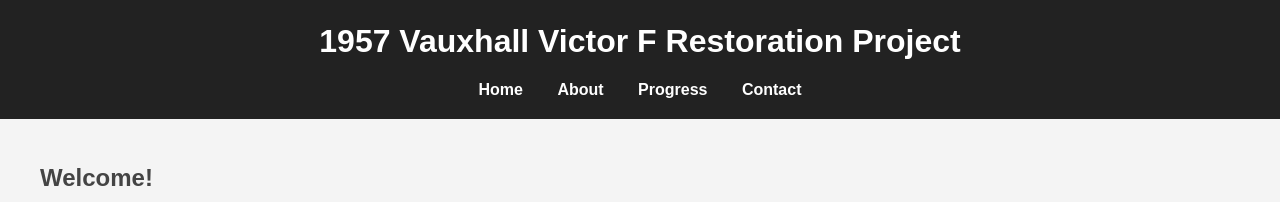
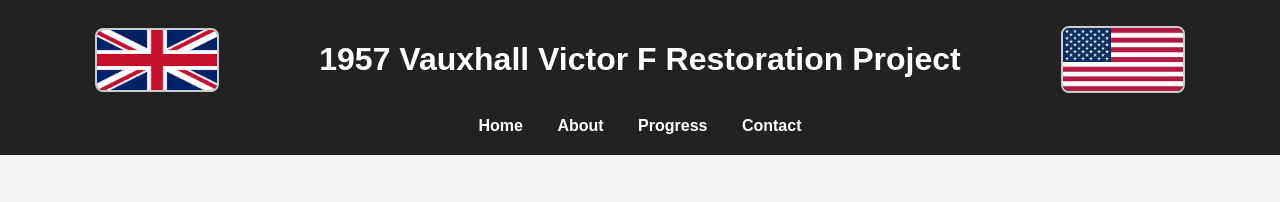
Before and after one commit to Rafz7777/Project_1_Comp484, a plain HTML site: page index.html in a window 1280 px wide. Shown: the top 202 px of the page. Drawn offline with Linux system fonts and the light colour scheme.

Commit message:
Added flags to header

```diff
--- a/index.html
+++ b/index.html
@@ -9,7 +9,12 @@
 
 <body>
   <header>
-  <h1>1957 Vauxhall Victor F Restoration Project</h1>
+  <div class="header-title">
+    <img src="images/flags/england.png" alt="English Flag" class="flag left-flag">
+    <h1>1957 Vauxhall Victor F Restoration Project</h1>
+    <img src="images/flags/usa.png" alt="American Flag" class="flag right-flag">
+  </div>
+
   <nav>
     <a href="index.html" title="Go back to the homepage">Home</a>
     <a href="about.html" title="Learn more about this restoration project">About</a>
--- a/style.css
+++ b/style.css
@@ -178,3 +178,33 @@ output {
   font-weight: bold;
   color: #444;
 }
+
+/* Header title container with flags */
+.header-title {
+  display: flex;
+  align-items: center;
+  justify-content: center;
+  gap: .3rem; /* space between flags and title */
+  margin-bottom: 0rem;
+}
+
+.header-title h1 {
+  margin: 0;
+  font-size: 2rem;
+  text-align: center;
+}
+
+.flag {
+  width: 120px; /* adjust size as needed */
+  height: auto;
+}
+
+/* Optional: Responsive for smaller screens */
+@media (max-width: 768px) {
+  .header-title {
+    flex-direction: column;
+  }
+  .flag {
+    width: 30px;
+  }
+}
```
Also changed, not shown: about.html (+5 -0 lines), contact.html (+5 -0 lines), progress.html (+5 -0 lines), images/flags/england.png (added), images/flags/usa.png (added).
